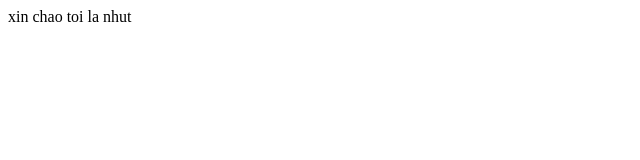
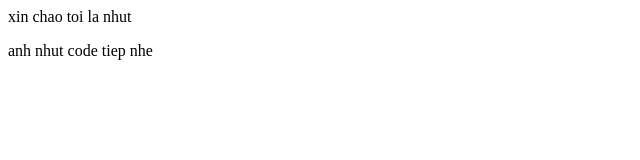
Before and after one commit to vominhnhut1104/hocBranch, a plain HTML site: page index.html in a window 1280 px wide. Shown: the whole page, without its empty margins (0-640 px from the left). Drawn offline with Linux system fonts and the light colour scheme.

Commit message:
them vo ne

```diff
--- a/index.html
+++ b/index.html
@@ -1 +1,2 @@
 <p> xin chao toi la nhut</p>
+<p> anh nhut code tiep nhe</p>
```
